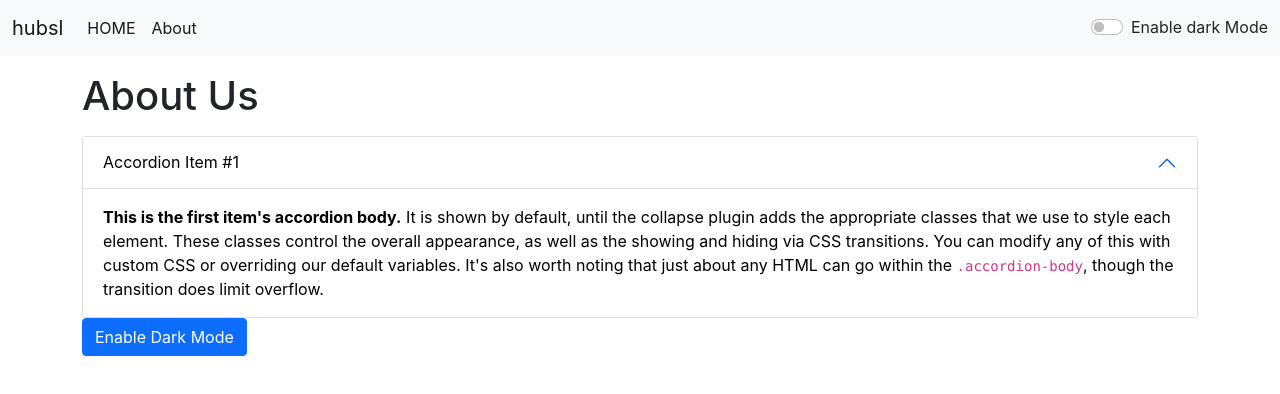
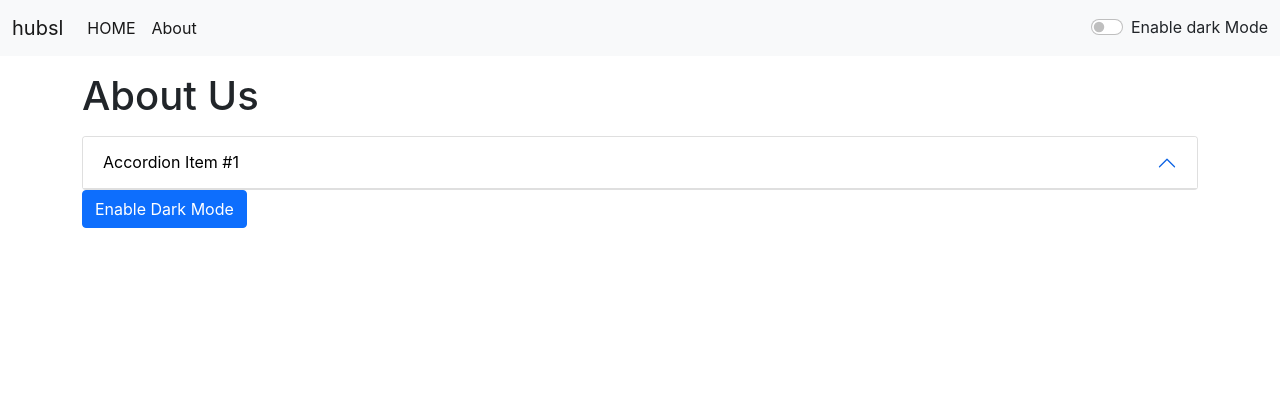
Before and after one commit to Utsavvan/textutills, a React (Create React App) app: page /about in a window 1280 px wide. Shown: the top 394 px of the page. Built offline with nearby package versions, Linux system fonts and the light colour scheme.

Commit message:
test push

```diff
--- a/src/components/About.js
+++ b/src/components/About.js
@@ -37,7 +37,7 @@ function About() {
                             Accordion Item #1
                         </button>
                     </h2>
-                    <div id="collapseOne" className="accordion-collapse collapse show" style={myStyle} aria-labelledby="headingOne" data-bs-parent="#accordionExample">
+                    <div id="collapseOne" className="accordion-collapse collapse" style={myStyle} aria-labelledby="headingOne" data-bs-parent="#accordionExample">
                         <div className="accordion-body">
                             <strong>This is the first item's accordion body.</strong> It is shown by default, until the collapse plugin adds the appropriate classes that we use to style each element. These classes control the overall appearance, as well as the showing and hiding via CSS transitions. You can modify any of this with custom CSS or overriding our default variables. It's also worth noting that just about any HTML can go within the <code>.accordion-body</code>, though the transition does limit overflow.
                         </div>
```
